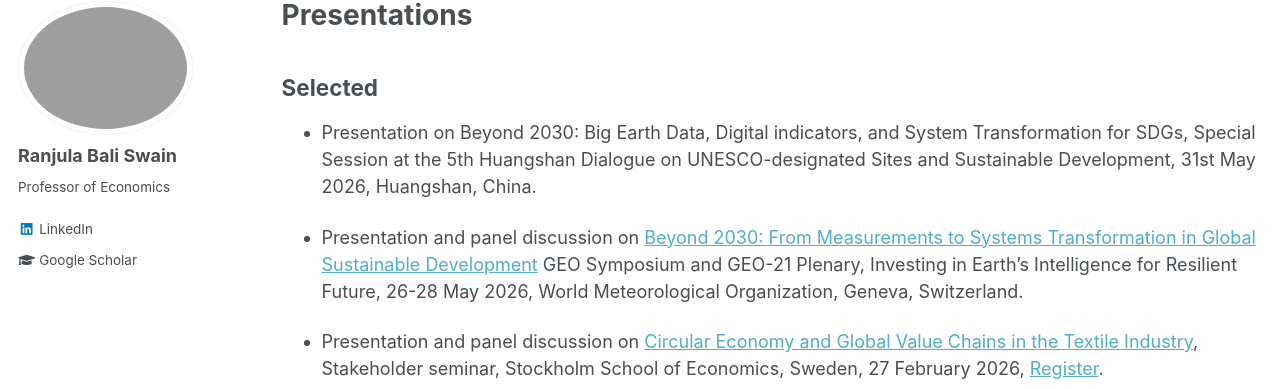
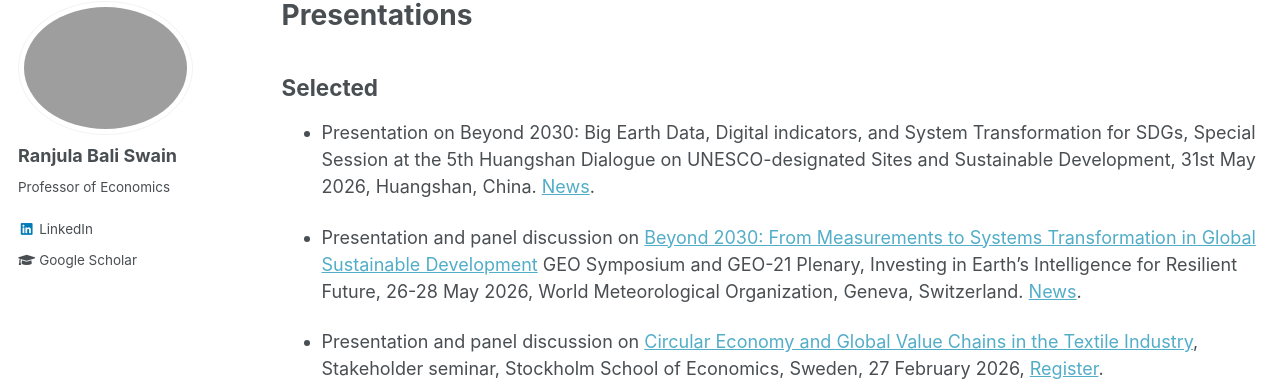
Before and after one commit to ranjbali/ranjbali.github.io, a Jekyll site: the page built from _pages/pastevents.md, in a window 1280 px wide and 900 px high. Shown: the part 117-506 px from the top of the window. Built offline with Jekyll 4.4.1, drawn with Linux system fonts in a browser that asks for light colours.

Commit message:
Update pastevents.md with news links
Added news links to presentations and panel discussions.

```diff
--- a/_pages/pastevents.md
+++ b/_pages/pastevents.md
@@ -9,9 +9,9 @@
 
 ## Selected
 
-* Presentation on Beyond 2030: Big Earth Data, Digital indicators, and System Transformation for SDGs, Special Session at the 5th Huangshan Dialogue on UNESCO-designated Sites and Sustainable Development, 31st May 2026, Huangshan, China.
+* Presentation on Beyond 2030: Big Earth Data, Digital indicators, and System Transformation for SDGs, Special Session at the 5th Huangshan Dialogue on UNESCO-designated Sites and Sustainable Development, 31st May 2026, Huangshan, China. [News](https://www.hhs.se/news/sir/2026/big-earth-data-digital-indicators-and-systems-transformation-for-the-sdgs/).
 
-* Presentation and panel discussion on [Beyond 2030: From Measurements to Systems Transformation in Global Sustainable Development](https://earthobservations.org/about-us/events/2026-geo-symposium-geo-21-plenary/schedule/2026-geo-symposium-geo-21-plenary-community-event-eo4sdg-initiative-progress-and-plan-for-post-2025-geo-work-programme-leveraging-eo-and-ai) GEO Symposium and GEO-21 Plenary, Investing in Earth's Intelligence for Resilient Future, 26-28 May 2026, World Meteorological Organization, Geneva, Switzerland.
+* Presentation and panel discussion on [Beyond 2030: From Measurements to Systems Transformation in Global Sustainable Development](https://earthobservations.org/about-us/events/2026-geo-symposium-geo-21-plenary/schedule/2026-geo-symposium-geo-21-plenary-community-event-eo4sdg-initiative-progress-and-plan-for-post-2025-geo-work-programme-leveraging-eo-and-ai) GEO Symposium and GEO-21 Plenary, Investing in Earth's Intelligence for Resilient Future, 26-28 May 2026, World Meteorological Organization, Geneva, Switzerland. [News](https://research.hhs.se/esploro/profile/ranjula_bali_swain/overview?institution=46SSOE_INST).
 
 * Presentation and panel discussion on [Circular Economy and Global Value Chains in the Textile Industry](https://www.hhs.se/en/about-us/news/sir/2026/presentation-of-a-new-stakeholder-report-on-circular-economy-and-global-value-chains-in-the-textile-industry/), Stakeholder seminar, Stockholm School of Economics, Sweden, 27 February 2026, [Register](/files/StakeholderWorkshop27Feb2026.pdf).
 
```
